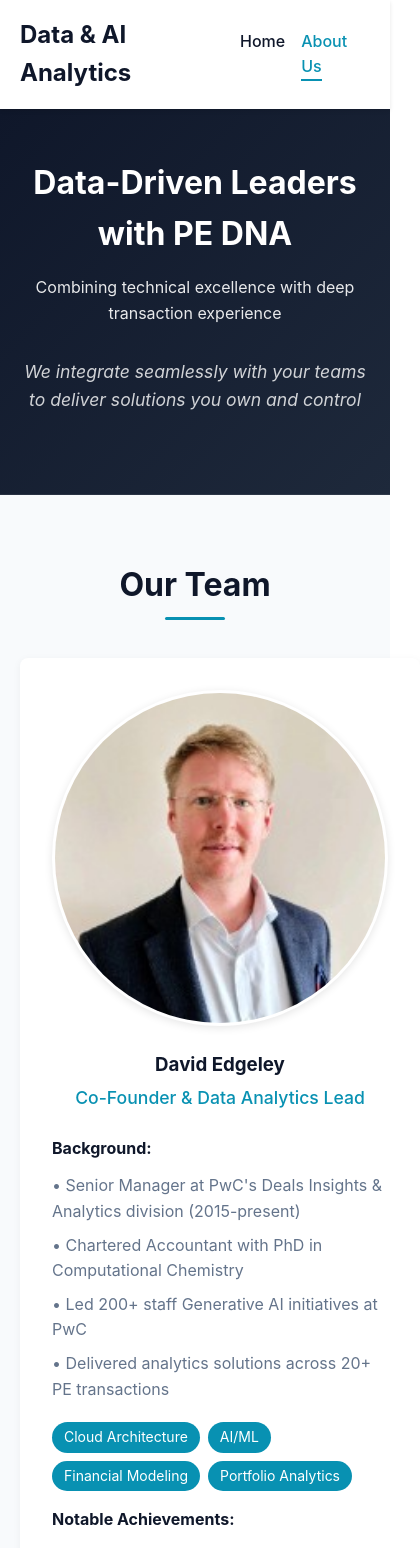
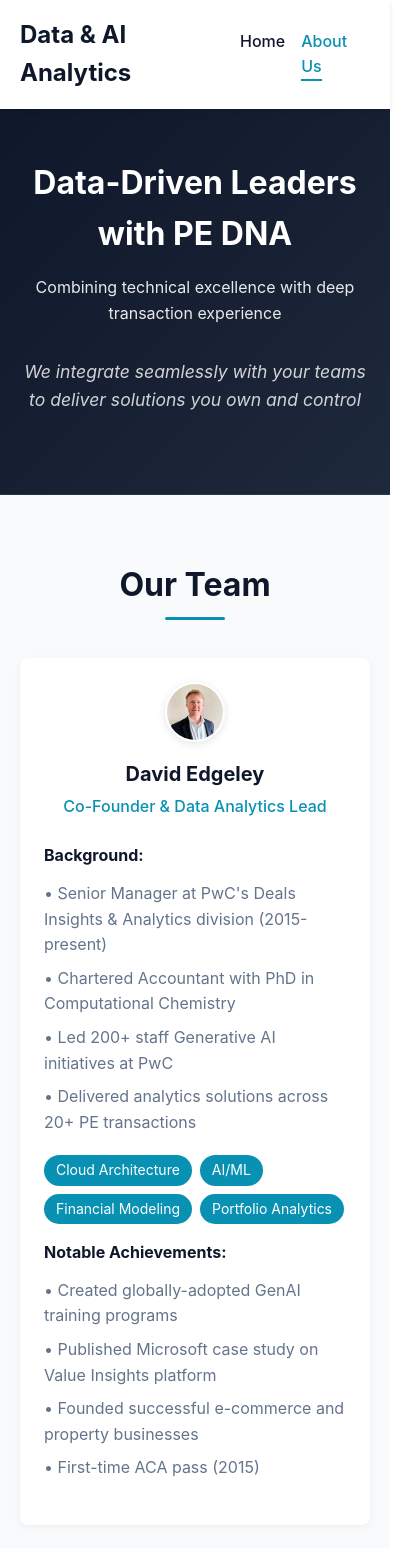
Before and after one commit to drdedge/pe-consultancy-website, a React (Vite) app: page /about in a window 390 px wide. Shown: the top 1548 px of the page, 420 px wide, since content can reach past the window. Built offline with nearby package versions, Linux system fonts and the light colour scheme.

Commit message:
Refactor Team component styles for improved layout and responsiveness

```diff
--- a/src/components/Team.css
+++ b/src/components/Team.css
@@ -5,9 +5,12 @@
 
 .team-grid {
   display: grid;
-  grid-template-columns: repeat(auto-fit, minmax(400px, 1fr));
+  grid-template-columns: repeat(auto-fit, minmax(450px, 1fr));
   gap: 3rem;
   margin-bottom: 3rem;
+  max-width: 1000px;
+  margin-left: auto;
+  margin-right: auto;
 }
 
 .team-member {
@@ -18,15 +21,16 @@
 }
 
 .team-member-header {
-  display: flex;
+  display: grid;
+  grid-template-columns: 75px 1fr;
+  gap: 2rem;
   align-items: center;
-  gap: 1.5rem;
   margin-bottom: 1.5rem;
 }
 
 .team-photo, .team-photo-placeholder {
-  width: 100px;
-  height: 100px;
+  width: 75px;
+  height: 75px;
   background: var(--light-gray);
   border-radius: 50%;
   display: flex;
@@ -34,7 +38,7 @@
   justify-content: center;
   flex-shrink: 0;
   overflow: hidden;
-  border: 3px solid var(--white);
+  border: 2px solid var(--white);
   box-shadow: 0 2px 8px rgba(0, 0, 0, 0.1);
 }
 
@@ -46,7 +50,7 @@
 
 .team-photo-placeholder {
   color: var(--text-gray);
-  font-size: 1.5rem;
+  font-size: 1.25rem;
   font-weight: 600;
   background: linear-gradient(135deg, var(--secondary-color) 0%, var(--primary-color) 100%);
   color: var(--white);
@@ -239,9 +243,31 @@
 }
 
 @media (max-width: 768px) {
+  .team-grid {
+    grid-template-columns: 1fr;
+    gap: 2rem;
+  }
+
   .team-member-header {
-    flex-direction: column;
-    text-align: center;
+    grid-template-columns: 60px 1fr;
+    gap: 1rem;
+  }
+
+  .team-photo, .team-photo-placeholder {
+    width: 60px;
+    height: 60px;
+  }
+
+  .team-photo-placeholder {
+    font-size: 1rem;
+  }
+
+  .team-member h3 {
+    font-size: 1.25rem;
+  }
+
+  .team-member h4 {
+    font-size: 1rem;
   }
 
   .engagement-grid {
@@ -256,3 +282,16 @@
     grid-template-columns: 1fr;
   }
 }
+
+@media (max-width: 480px) {
+  .team-member-header {
+    grid-template-columns: 1fr;
+    text-align: center;
+    justify-items: center;
+    gap: 1rem;
+  }
+
+  .team-member {
+    padding: 1.5rem;
+  }
+}
```
